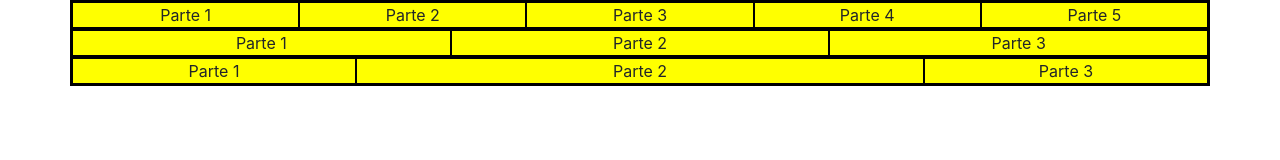
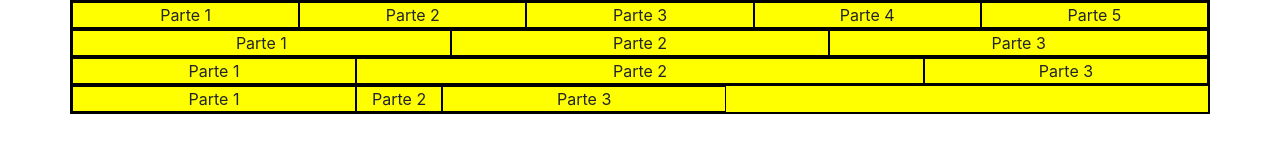
Before and after one commit to luiscns-alt/bootstrap-4-fundamentos, a plain HTML site: page 03 - Layouts/index.html in a window 1280 px wide. Drawn offline with nearby package versions, Linux system fonts and the light colour scheme.

Commit message:
grid system

```diff
--- a/03 - Layouts/index.html
+++ b/03 - Layouts/index.html
@@ -41,6 +41,11 @@
         <div class="col-md-6 col-sm-12 destaque">Parte 2</div>
         <div class="col-md-3 col-sm-12 destaque">Parte 3</div>
       </div>
+      <div class="row destaque">
+        <div class="col-md-3 col-sm-4 col-12 destaque">Parte 1</div>
+        <div class="col-md-auto col-sm-4 col-12 destaque">Parte 2</div>
+        <div class="col-md-3 col-sm-4 col-12 destaque">Parte 3</div>
+      </div>
     </div>
     <!-- <div class="fluid-container destaque">
       <p>Bootstrap Fundamentos</p>
```
